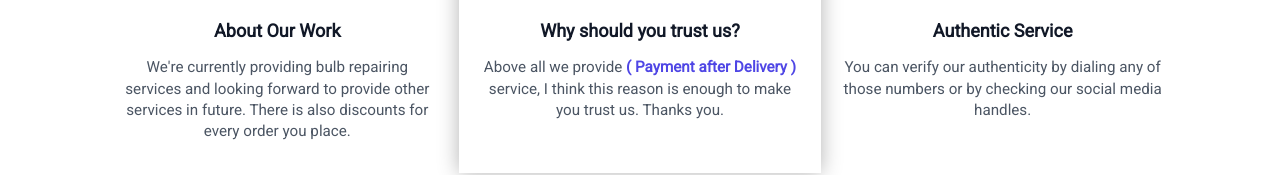
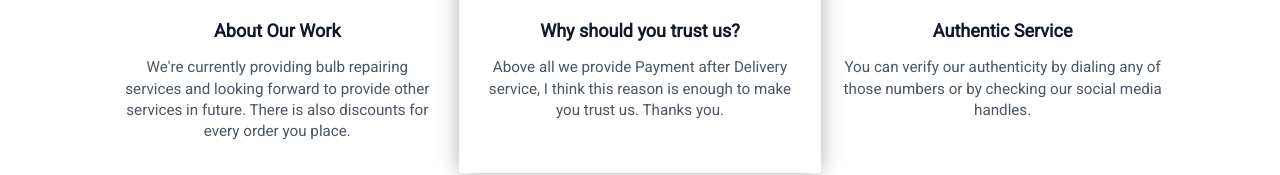
Before and after one commit to Rahul-Kar/mrBulb, a plain HTML site: page index.html in a window 1280 px wide. Shown: the part 2018-2193 px from the top of the page. Drawn offline with nearby package versions, Linux system fonts and the light colour scheme.

Commit message:
Update index.html

```diff
--- a/index.html
+++ b/index.html
@@ -36,7 +36,7 @@
         <button
           data-collapse-toggle="mobile-menu"
           type="button"
-          class="inline-flex items-center p-2 ml-3 text-md text-gray-500 rounded-lg md:hidden focus:outline-none focus:ring-2 focus:ring-gray-200 dark:text-gray-100 dark:focus:ring-gray-600"
+          class="inline-flex items-center p-2 ml-3 text-md text-gray-200 rounded-lg md:hidden focus:outline-none focus:ring-2 focus:ring-gray-200 dark:text-gray-100 dark:focus:ring-gray-200"
           aria-controls="mobile-menu-2"
           aria-expanded="false"
         >
@@ -96,7 +96,7 @@
             <li>
               <a
                 href="#features"
-                class="block py-2 pr-4 pl-3 text-gray-700   hover:bg-gray-50 md:hover:bg-transparent md:border-0 md:hover:text-blue-700 md:p-0 dark:text-gray-400 md:dark:hover:text-white dark:hover:bg-gray-700 dark:hover:text-white md:dark:hover:bg-transparent dark:border-gray-700"
+                class="block py-2 pr-4 pl-3 text-gray-700 hover:bg-gray-50 md:hover:bg-transparent md:border-0 md:hover:text-blue-700 md:p-0 dark:text-gray-400 md:dark:hover:text-white dark:hover:bg-gray-700 dark:hover:text-white md:dark:hover:bg-transparent dark:border-gray-700"
                 >Features</a
               >
             </li>
@@ -133,7 +133,6 @@
               </h1>
               <p class="mt-6 mb-8 text-lg text-gray-200">
                 Bulb Reapairing and Other Services.
-
               </p>
               <a class="btn p-3 mt-5 btn-lg" href="#about">About Us</a>
             </div>
@@ -360,10 +359,7 @@
             >
           </p>
           <div class="flex justify-center align-center mt-6">
-            <a
-              href="tel:6370244517"
-              class="hover:text-gray-100"
-            >
+            <a href="tel:6370244517" class="hover:text-gray-100">
               <i
                 class="fas fa-phone-alt flex-shrink-0 w-20 h-20 bg-transparent rounded-full inline-flex items-center justify-center ml-8 hover:text-gray-100"
                 style="color: #25d366"
@@ -442,9 +438,9 @@
               </h2>
               <p class="leading-relaxed text-base">
                 Above all we provide
-                <span class="font-bold text-indigo-600"
-                  >( Payment after Delivery )</span
-                >
+                <span class="font-bold text-indigo-600"></span>
+                  Payment after Delivery
+                </span>
                 service, I think this reason is enough to make you trust us.
                 Thanks you.
               </p>
@@ -500,8 +496,10 @@
         >
           All rights reserved to - © mrbulb.store
         </p>
-        <a href="https://mail.google.com/mail/u/0/?tab=rm&ogbl#sent/KtbxLrjGRCMzSgTdDhwmCVXpcFtZHxzSwg?compose=CllgCJlFlwXbqQnrSCNKjqSCjdMDVJgnJfZwPwvHKNMdJxDqBQRRrjZxTpnDWfRkTwQMxXLxVZL" style="text-decoration: none;">
-
+        <a
+          href="https://mail.google.com/mail/u/0/?tab=rm&ogbl#sent/KtbxLrjGRCMzSgTdDhwmCVXpcFtZHxzSwg?compose=CllgCJlFlwXbqQnrSCNKjqSCjdMDVJgnJfZwPwvHKNMdJxDqBQRRrjZxTpnDWfRkTwQMxXLxVZL"
+          style="text-decoration: none"
+        >
           <p
             class="text-sm text-gray-400 sm:ml-4 sm:pl-4 sm:border-l-2 sm:border-gray-800 sm:py-2 sm:mt-0 mt-4"
           >
@@ -533,7 +531,10 @@
             >
               <i class="fab fa-whatsapp footer_icons"></i>
             </a>
-            <a href="https://www.facebook.com/profile.php?id=100077666021481" class="ml-4 text-gray-400 hover:text-gray-100">
+            <a
+              href="https://www.facebook.com/profile.php?id=100077666021481"
+              class="ml-4 text-gray-400 hover:text-gray-100"
+            >
               <i class="fab fa-facebook footer_icons"></i>
             </a>
           </span>
```
